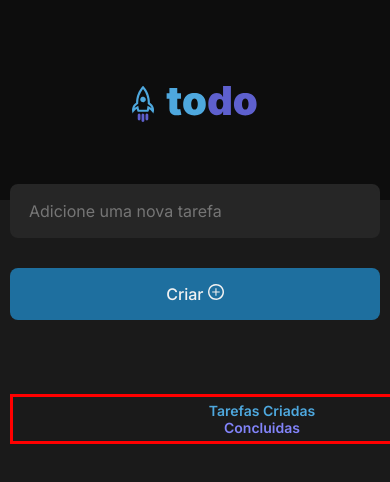
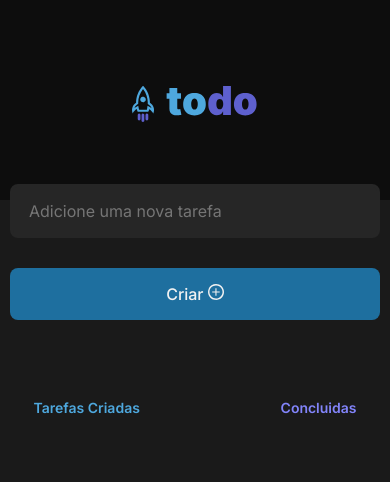
Before and after one commit to Carlosomr/to-do-list, a React (Vite) app: page / in a window 390 px wide. Shown: the top 482 px of the page. Built offline with nearby package versions, Linux system fonts and the light colour scheme.

Commit message:
correção de responsividade

```diff
--- a/src/components/post.module.css
+++ b/src/components/post.module.css
@@ -33,6 +33,7 @@ gap: 10px;
    margin: auto;
    margin-top: 74px;
    margin-bottom: 20px;
+
 
 
 }
@@ -78,18 +79,12 @@ gap: 10px;
       margin-top: 20px;
    }
    .article {
+       display: flex;
        flex-direction: column;
+       width: 90%;
    }
    .contador {
-      border: solid red;
-      flex-direction: column; /* Empilha os itens verticalmente em telas pequenas */
       align-items: center; /* Centraliza os itens na tela pequena */
 
   }
 }
-@media (max-width: 750px) and (min-width: 200px){
-   .contador {
-      width: 60%;
-
-  }
-}
```
